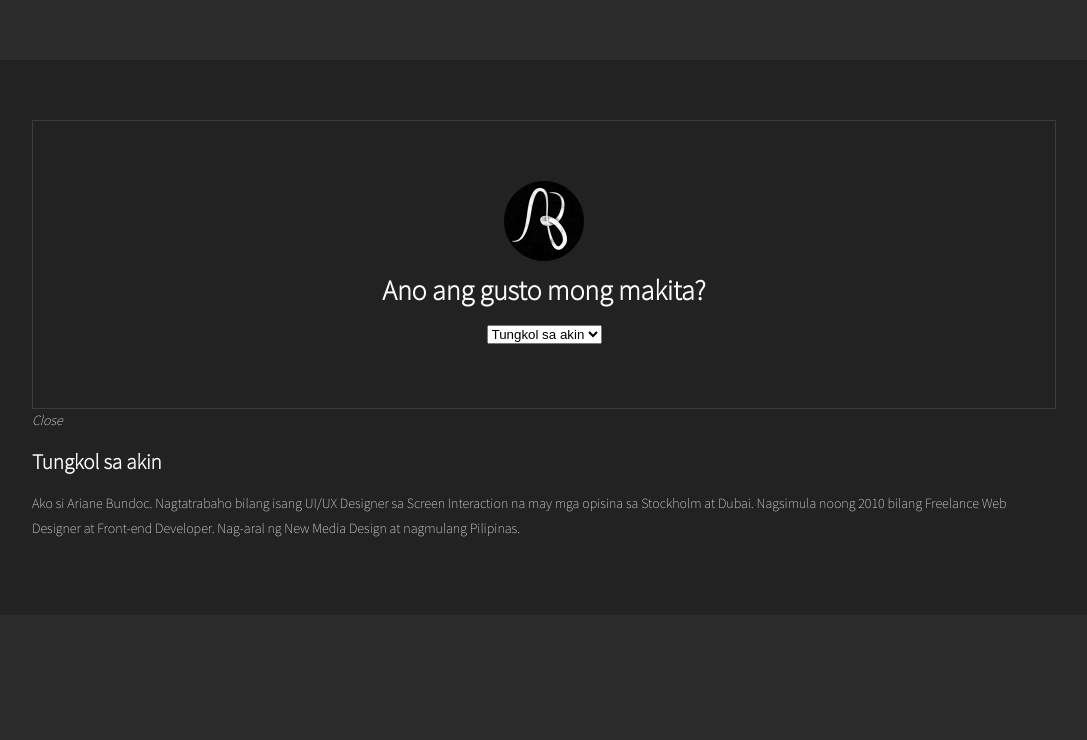
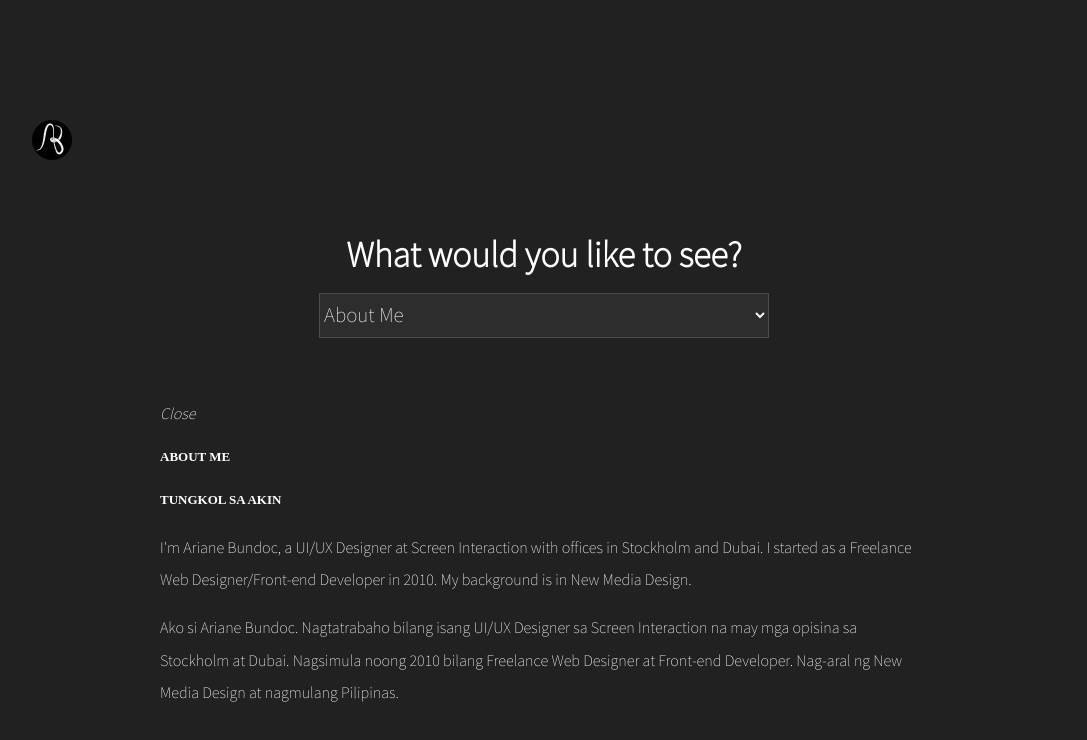
Before and after one commit to acarbidenoun/acarbidenoun.github.io, a plain HTML site: page index.html in a window 1280 px wide. Shown: the whole page, without its empty margins (96-1183 px from the left). Drawn offline with nearby package versions, Linux system fonts and the light colour scheme.

Commit message:
minimal wip

```diff
--- a/css/style.css
+++ b/css/style.css
@@ -5,9 +5,9 @@ acarbidenoun page
 */
 
 .logo {
-	width:160px;height:160px;margin:0 auto;
+	width:160px;height:160px;/*margin:0 auto;*/
 	background-image:url('../images/abblack.png');
-	zoom:0.5;
+	zoom:0.25;
 }
 
 @font-face {
@@ -47,10 +47,14 @@ acarbidenoun page
     font-style: normal;
 }
 
+.hero {
+	font-size: 36px;
+}
+
 html {
 	max-width:100%;
 	min-width:100%;
-	background: #2c2c2c;
+	background: #212121;
 }
 
 body {
@@ -60,27 +64,47 @@ body {
 	color:#fff;
 }
 
+.result {
+	display:none;
+}
+
+.result.show {
+	display:block;
+}
+
 #paper {
 	margin: 60px;
 	padding: 60px;
-	background: #222222;
+	background: transparent;
 }
 
 #main.panel {
-	text-align: center;
+	text-align:center;
 	padding: 60px;
-	border: 1px solid #3c3c3c;
+	border: 0px solid #3c3c3c;
+	background:transparent;
 }
 
-.panel input[type="search"] {
-	font-size:15px;
+select {
+	background:#2d2d2d;
 	color:#f3f3f3;
-	background: transparent;
-	border:0px;
 	height:45px;
-	padding: 10px 5px;
-	padding-right:10px;
-	width: 450px;
-	border-radius: 0px;
-	border:0.5px solid #eaeaea;
+	width:450px;
+	font-size:21px;
+	font-family:'source_sans_proextralight';
+	border-radius:0;
+	border:1px solid #4c4c4c;
 }
+
+.widget {
+	width:75%;
+	font-size:1.15em;
+	line-height:2em;
+	margin:0 auto;
+}
+
+.widget h2 {
+	font-family:'sourcesanspro-semibold';
+	font-size:13px;
+	text-transform:uppercase;
+}
--- a/index.html
+++ b/index.html
@@ -12,23 +12,56 @@
 
 <body>
 	<div id="paper" class="container">
+		<div class="logo"></div>
 		<div class="panel" id="main">
-			<div class="logo"></div>
-			<h1>Ano ang gusto mong makita?</h1>
-			<select name="links">
-				<option value="about">Tungkol sa akin</option>
-				<option value="portfolio">Mga nagawa</option>
-				<option value="resume">Buod</option>
-				<option value="atbp">Sa Ibang Lugar</option>
+			<h1 class="hero">What would you like to see?</h1>
+			<select name="sects" id="sects">
+				<option value="about">About Me</option>
+				<option value="portfolio">Portfolio</option>
+				<option value="resume">Resume</option>
+				<option value="links">Links</option>
 			</select>
 		</div>
+	<div class="check"></div>
 
-	<div class="result widget">
+	<div id="about" class="result widget">
 		<em>Close</em>
-		<h2>Tungkol sa akin</h2>
-		<p>Ako si Ariane Bundoc. Nagtatrabaho bilang isang UI/UX Designer sa Screen Interaction na may mga opisina sa Stockholm at Dubai. Nagsimula noong 2010 bilang Freelance Web Designer at Front-end Developer. Nag-aral ng New Media Design at nagmulang Pilipinas.
-		<p>
+		<h2>About Me</h2>
+		<h2 class="sub">Tungkol sa akin</h2>
+		<p>I'm Ariane Bundoc, a UI/UX Designer at Screen Interaction with offices in Stockholm and Dubai. I started as a Freelance Web Designer/Front-end Developer in 2010. My background is in New Media Design.</p>
+		<p class="sub">Ako si Ariane Bundoc. Nagtatrabaho bilang isang UI/UX Designer sa Screen Interaction na may mga opisina sa Stockholm at Dubai. Nagsimula noong 2010 bilang Freelance Web Designer at Front-end Developer. Nag-aral ng New Media Design at nagmulang Pilipinas.
+		</p>
 	</div>
+
+	<div id="portfolio" class="result widget">
+		<em>Close</em>
+		<h2>Portfolio</h2>
+		<h2 class="sub">Mga Gawa</h2>
+		<p></p>
+		<p class="sub">
+		</p>
+	</div>
+
+	<script>
+	$( "select" )
+	  .change(function() {
+	    var val = $("select option").val();
+		if ( val == "about") {
+			$("div#about").toggleClass("show"); $("div#portfolio").removeClass("show"); $("div#resume").removeClass("show"); $("div#links").removeClass("show");
+		} else if ( val == "portfolio") {
+			$("div#portfolio").addClass("show"); $("div#about").removeClass("show"); $("div#resume").removeClass("show"); $("div#links").removeClass("show");
+		} else if ( val == "resume") {
+			$("div#resume").addClass("show"); $("div#about").removeClass("show"); $("div#portfolio").removeClass("show"); $("div#links").removeClass("show");
+		} else if ( val == "links") {
+			$("div#links").addClass("show"); $("div#about").removeClass("show"); $("div#resume").removeClass("show"); $("div#portfolio").removeClass("show");
+		}
+		else {
+
+		};
+
+	  })
+	  .trigger( "change" );
+	</script>
 
 </body>
 
```
